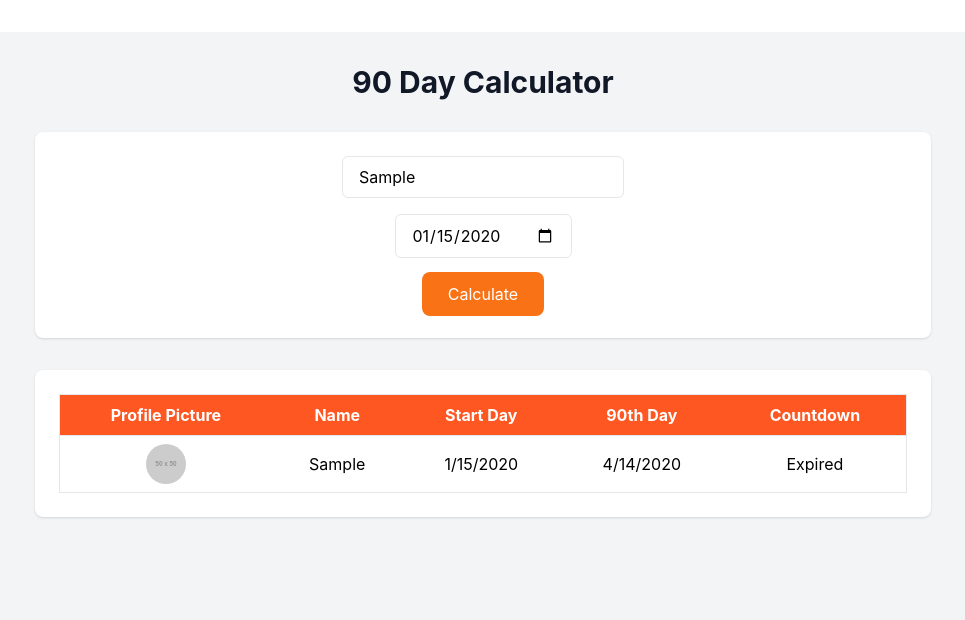
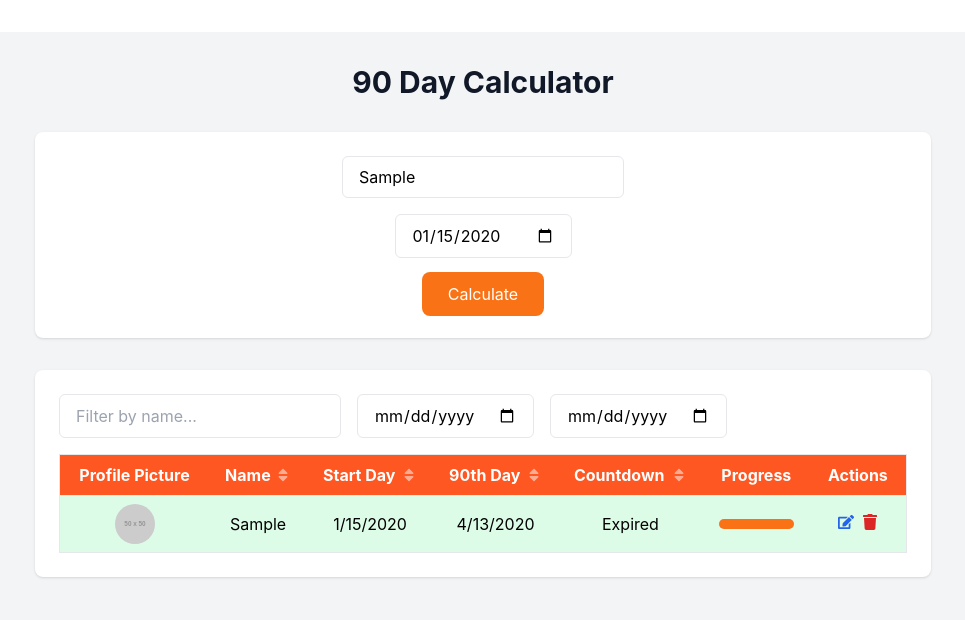
Before and after one commit to RealNickey/Countdown, a React (Vite) app: page / in a window 1280 px wide. Both pictures are taken after typing "Sample", "2020-01-15" into the empty fields and a click on the button "Calculate". Shown: the top 620 px of the page, without its empty margins (157-1122 px from the left). Built offline with nearby package versions, Linux system fonts and the light colour scheme.

Commit message:
add EditModal component and implement editing functionality for results

```diff
--- a/package.json
+++ b/package.json
@@ -12,7 +12,8 @@
   },
   "dependencies": {
     "react": "^18.3.1",
-    "react-dom": "^18.3.1"
+    "react-dom": "^18.3.1",
+    "react-icons": "^5.4.0"
   },
   "devDependencies": {
     "@eslint/js": "^9.19.0",
--- a/src/App.jsx
+++ b/src/App.jsx
@@ -1,20 +1,36 @@
 import React, { useState, useEffect } from "react";
 import UserInput from "./components/UserInput";
 import ResultsTable from "./components/ResultsTable";
+import EditModal from "./components/EditModal";
 import "./App.css";
 
 const App = () => {
   const [results, setResults] = useState([]);
+  const [editingIndex, setEditingIndex] = useState(null);
 
   useEffect(() => {
     const storedResults = JSON.parse(localStorage.getItem("results")) || [];
     setResults(storedResults);
+
+    // Update countdown every minute
+    const interval = setInterval(() => {
+      setResults((prevResults) => {
+        const updatedResults = prevResults.map((result) => ({
+          ...result,
+          countdown: calculateCountdown(new Date(result.ninetiethDay)),
+        }));
+        localStorage.setItem("results", JSON.stringify(updatedResults));
+        return updatedResults;
+      });
+    }, 60000);
+
+    return () => clearInterval(interval);
   }, []);
 
   const handleCalculate = (name, startDate) => {
     const startDay = new Date(startDate);
-    const ninetiethDay = new Date(startDay);
-    ninetiethDay.setDate(startDay.getDate() + 90);
+    const ninetiethDay = new Date(startDate);
+    ninetiethDay.setDate(startDay.getDate() + 89); // Adding 89 because start day counts as day 1
 
     const result = {
       profilePicture: "https://via.placeholder.com/50",
@@ -29,11 +45,50 @@ const App = () => {
     localStorage.setItem("results", JSON.stringify(updatedResults));
   };
 
+  const handleEdit = (index) => {
+    setEditingIndex(index);
+  };
+
+  const handleDelete = (index) => {
+    const updatedResults = results.filter((_, i) => i !== index);
+    setResults(updatedResults);
+    localStorage.setItem("results", JSON.stringify(updatedResults));
+  };
+
+  const handleSaveEdit = (editedData) => {
+    const startDay = new Date(editedData.startDate);
+    const ninetiethDay = new Date(editedData.startDate);
+    ninetiethDay.setDate(startDay.getDate() + 89);
+
+    const updatedResults = results.map((result, index) => {
+      if (index === editingIndex) {
+        return {
+          ...result,
+          name: editedData.name,
+          startDay: startDay.toLocaleDateString(),
+          ninetiethDay: ninetiethDay.toLocaleDateString(),
+          countdown: calculateCountdown(ninetiethDay),
+        };
+      }
+      return result;
+    });
+
+    setResults(updatedResults);
+    localStorage.setItem("results", JSON.stringify(updatedResults));
+    setEditingIndex(null);
+  };
+
   const calculateCountdown = (ninetiethDay) => {
     const now = new Date();
-    const timeDiff = ninetiethDay - now;
+    const endDate = new Date(ninetiethDay);
+    endDate.setHours(23, 59, 59, 999); // Set to end of the 90th day
+
+    const timeDiff = endDate - now;
     const daysDiff = Math.ceil(timeDiff / (1000 * 60 * 60 * 24));
-    return daysDiff > 0 ? `${daysDiff} days` : "Expired";
+
+    if (daysDiff < 0) return "Expired";
+    if (daysDiff === 0) return "Last day";
+    return `${daysDiff} days`;
   };
 
   return (
@@ -46,9 +101,20 @@ const App = () => {
           <UserInput onCalculate={handleCalculate} />
         </div>
         <div className="bg-white shadow rounded-lg p-6">
-          <ResultsTable results={results} />
+          <ResultsTable
+            results={results}
+            onEdit={handleEdit}
+            onDelete={handleDelete}
+          />
         </div>
       </div>
+      {editingIndex !== null && (
+        <EditModal
+          result={results[editingIndex]}
+          onSave={handleSaveEdit}
+          onClose={() => setEditingIndex(null)}
+        />
+      )}
     </div>
   );
 };
--- /dev/null
+++ b/src/components/EditModal.jsx
@@ -0,0 +1,59 @@
+import React, { useState } from "react";
+
+const EditModal = ({ result, onSave, onClose }) => {
+  const [name, setName] = useState(result.name);
+  const [startDate, setStartDate] = useState(
+    new Date(result.startDay).toISOString().split("T")[0]
+  );
+
+  const handleSubmit = (e) => {
+    e.preventDefault();
+    onSave({ name, startDate });
+    onClose();
+  };
+
+  return (
+    <div className="fixed inset-0 bg-black bg-opacity-50 flex items-center justify-center">
+      <div className="bg-white p-6 rounded-lg w-96">
+        <h2 className="text-xl font-bold mb-4">Edit Entry</h2>
+        <form onSubmit={handleSubmit} className="space-y-4">
+          <div>
+            <label className="block mb-1">Name</label>
+            <input
+              type="text"
+              value={name}
+              onChange={(e) => setName(e.target.value)}
+              className="w-full px-4 py-2 border rounded-md"
+            />
+          </div>
+          <div>
+            <label className="block mb-1">Start Date</label>
+            <input
+              type="date"
+              value={startDate}
+              onChange={(e) => setStartDate(e.target.value)}
+              className="w-full px-4 py-2 border rounded-md"
+            />
+          </div>
+          <div className="flex justify-end space-x-2">
+            <button
+              type="button"
+              onClick={onClose}
+              className="px-4 py-2 border rounded-md hover:bg-gray-100"
+            >
+              Cancel
+            </button>
+            <button
+              type="submit"
+              className="px-4 py-2 bg-orange-500 text-white rounded-md hover:bg-orange-600"
+            >
+              Save
+            </button>
+          </div>
+        </form>
+      </div>
+    </div>
+  );
+};
+
+export default EditModal;
--- a/src/components/ResultsTable.jsx
+++ b/src/components/ResultsTable.jsx
@@ -1,21 +1,127 @@
-import React from "react";
+import React, { useState } from "react";
+import { FaSort, FaEdit, FaTrash } from "react-icons/fa";
 
-const ResultsTable = ({ results }) => {
+const ResultsTable = ({ results, onEdit, onDelete }) => {
+  const [sortField, setSortField] = useState("");
+  const [sortDirection, setSortDirection] = useState("asc");
+  const [filterText, setFilterText] = useState("");
+  const [dateFilter, setDateFilter] = useState({ start: "", end: "" });
+
+  const handleSort = (field) => {
+    if (sortField === field) {
+      setSortDirection(sortDirection === "asc" ? "desc" : "asc");
+    } else {
+      setSortField(field);
+      setSortDirection("asc");
+    }
+  };
+
+  const sortedAndFilteredResults = [...results]
+    .filter((result) => {
+      const matchesText =
+        filterText.toLowerCase() === "" ||
+        result.name.toLowerCase().includes(filterText.toLowerCase());
+
+      const resultDate = new Date(result.startDay);
+      const matchesDateRange =
+        (!dateFilter.start || resultDate >= new Date(dateFilter.start)) &&
+        (!dateFilter.end || resultDate <= new Date(dateFilter.end));
+
+      return matchesText && matchesDateRange;
+    })
+    .sort((a, b) => {
+      if (!sortField) return 0;
+
+      let aValue = a[sortField];
+      let bValue = b[sortField];
+
+      if (sortField === "countdown") {
+        aValue = parseInt(a.countdown) || 0;
+        bValue = parseInt(b.countdown) || 0;
+      }
+
+      if (aValue < bValue) return sortDirection === "asc" ? -1 : 1;
+      if (aValue > bValue) return sortDirection === "asc" ? 1 : -1;
+      return 0;
+    });
+
+  const getProgressPercentage = (startDay, ninetiethDay) => {
+    const start = new Date(startDay);
+    const end = new Date(ninetiethDay);
+    const now = new Date();
+    const total = end - start;
+    const elapsed = now - start;
+    return Math.min(100, Math.max(0, (elapsed / total) * 100));
+  };
+
+  const getRowColor = (countdown) => {
+    if (countdown === "Expired") return "bg-green-100";
+    const days = parseInt(countdown);
+    if (days <= 15) return "bg-yellow-100";
+    return "bg-red-50";
+  };
+
+  const SortHeader = ({ field, children }) => (
+    <th
+      className="py-2 px-4 border-b cursor-pointer hover:bg-orange-600"
+      onClick={() => handleSort(field)}
+    >
+      <div className="flex items-center justify-between">
+        {children}
+        <FaSort
+          className={sortField === field ? "opacity-100" : "opacity-50"}
+        />
+      </div>
+    </th>
+  );
+
   return (
+    <div className="space-y-4">
+      <div className="flex flex-wrap gap-4 mb-4">
+        <input
+          type="text"
+          placeholder="Filter by name..."
+          value={filterText}
+          onChange={(e) => setFilterText(e.target.value)}
+          className="px-4 py-2 border rounded-md"
+        />
+        <input
+          type="date"
+          value={dateFilter.start}
+          onChange={(e) =>
+            setDateFilter((prev) => ({ ...prev, start: e.target.value }))
+          }
+          className="px-4 py-2 border rounded-md"
+        />
+        <input
+          type="date"
+          value={dateFilter.end}
+          onChange={(e) =>
+            setDateFilter((prev) => ({ ...prev, end: e.target.value }))
+          }
+          className="px-4 py-2 border rounded-md"
+        />
+      </div>
+
       <div className="overflow-x-auto">
         <table className="min-w-full bg-white border border-gray-200">
           <thead>
             <tr className="bg-main-color text-white">
               <th className="py-2 px-4 border-b">Profile Picture</th>
-            <th className="py-2 px-4 border-b">Name</th>
-            <th className="py-2 px-4 border-b">Start Day</th>
-            <th className="py-2 px-4 border-b">90th Day</th>
-            <th className="py-2 px-4 border-b">Countdown</th>
+              <SortHeader field="name">Name</SortHeader>
+              <SortHeader field="startDay">Start Day</SortHeader>
+              <SortHeader field="ninetiethDay">90th Day</SortHeader>
+              <SortHeader field="countdown">Countdown</SortHeader>
+              <th className="py-2 px-4 border-b">Progress</th>
+              <th className="py-2 px-4 border-b">Actions</th>
             </tr>
           </thead>
           <tbody>
-          {results.map((result, index) => (
-            <tr key={index} className="hover:bg-gray-50">
+            {sortedAndFilteredResults.map((result, index) => (
+              <tr
+                key={index}
+                className={`hover:bg-gray-50 ${getRowColor(result.countdown)}`}
+              >
                 <td className="py-2 px-4 border-b text-center">
                   <img
                     src={result.profilePicture}
@@ -23,7 +129,9 @@ const ResultsTable = ({ results }) => {
                     className="w-10 h-10 rounded-full mx-auto"
                   />
                 </td>
-              <td className="py-2 px-4 border-b text-center">{result.name}</td>
+                <td className="py-2 px-4 border-b text-center">
+                  {result.name}
+                </td>
                 <td className="py-2 px-4 border-b text-center">
                   {result.startDay}
                 </td>
@@ -33,11 +141,39 @@ const ResultsTable = ({ results }) => {
                 <td className="py-2 px-4 border-b text-center">
                   {result.countdown}
                 </td>
+                <td className="py-2 px-4 border-b">
+                  <div className="w-full bg-gray-200 rounded-full h-2.5">
+                    <div
+                      className="bg-orange-500 h-2.5 rounded-full"
+                      style={{
+                        width: `${getProgressPercentage(
+                          result.startDay,
+                          result.ninetiethDay
+                        )}%`,
+                      }}
+                    ></div>
+                  </div>
+                </td>
+                <td className="py-2 px-4 border-b text-center">
+                  <button
+                    onClick={() => onEdit(index)}
+                    className="text-blue-600 hover:text-blue-800 mr-2"
+                  >
+                    <FaEdit />
+                  </button>
+                  <button
+                    onClick={() => onDelete(index)}
+                    className="text-red-600 hover:text-red-800"
+                  >
+                    <FaTrash />
+                  </button>
+                </td>
               </tr>
             ))}
           </tbody>
         </table>
       </div>
+    </div>
   );
 };
 
```
Also changed, not shown: 1 other file (tests, documents, lock files or other folders). Lines whose indentation alone changed are shown as unchanged.
